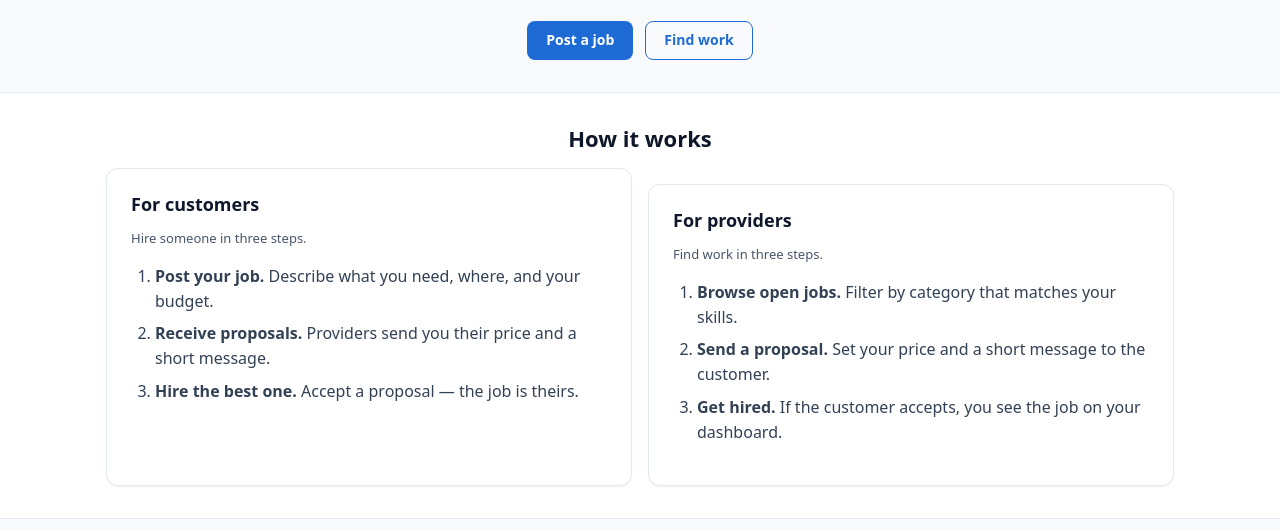
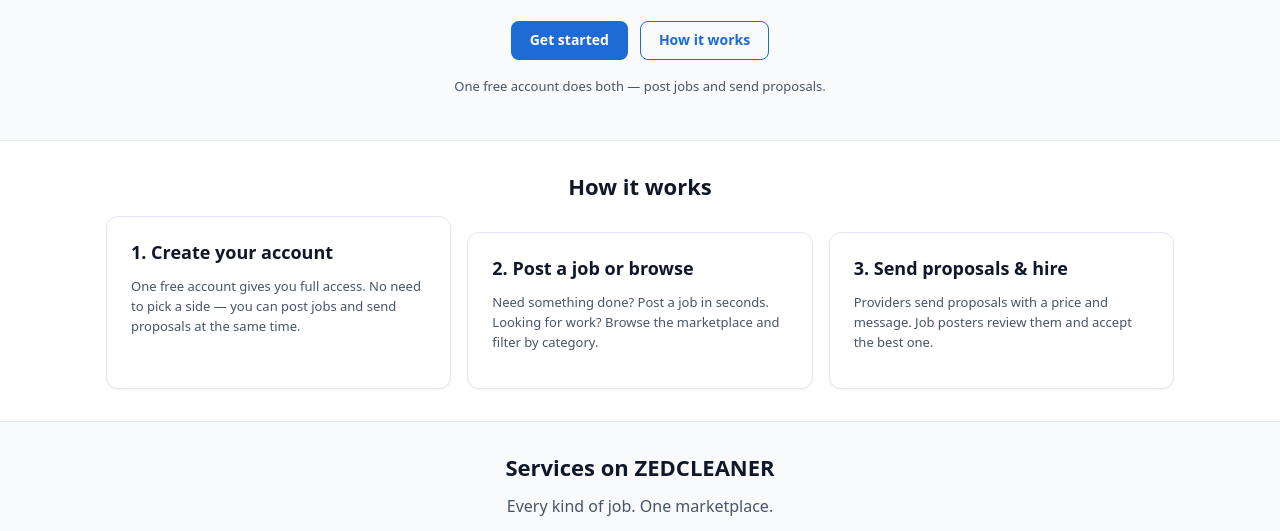
Before and after one commit to kapaipi/ZEDCLEANER, a plain HTML site: page index.html in a window 1280 px wide. Shown: the part 259-790 px from the top of the page. Drawn offline with Linux system fonts and the light colour scheme.

Commit message:
Update index.html — point at unified flow

```diff
--- a/index.html
+++ b/index.html
@@ -6,7 +6,6 @@
   <title>ZEDCLEANER — Get the job done.</title>
   <meta name="description" content="ZEDCLEANER is a service marketplace for Zambia. Post a job, receive proposals, hire the right person." />
 
-  <!-- The ONLY stylesheet in the project -->
   <link rel="stylesheet" href="assets/css/style.css" />
 </head>
 <body>
@@ -34,9 +33,10 @@
         <strong style="color: var(--blue-600);">Get the job done.</strong>
       </p>
       <div class="flex" style="justify-content: center; flex-wrap: wrap;">
-        <a href="auth.html" class="btn btn-primary">Post a job</a>
-        <a href="auth.html" class="btn btn-outline">Find work</a>
+        <a href="auth.html" class="btn btn-primary">Get started</a>
+        <a href="#how" class="btn btn-outline">How it works</a>
       </div>
+      <p class="small muted mt-4">One free account does both — post jobs and send proposals.</p>
     </div>
   </section>
 
@@ -45,28 +45,30 @@
     <div class="container">
       <h2 class="center mb-4">How it works</h2>
 
-      <div class="grid grid-2">
+      <div class="grid grid-3">
 
-        <!-- Customer flow -->
         <div class="card">
-          <h3>For customers</h3>
-          <p class="muted small">Hire someone in three steps.</p>
-          <ol style="padding-left: var(--sp-5); color: var(--ink-700);">
-            <li class="mb-2"><strong>Post your job.</strong> Describe what you need, where, and your budget.</li>
-            <li class="mb-2"><strong>Receive proposals.</strong> Providers send you their price and a short message.</li>
-            <li><strong>Hire the best one.</strong> Accept a proposal — the job is theirs.</li>
-          </ol>
+          <h3>1. Create your account</h3>
+          <p class="muted small">
+            One free account gives you full access. No need to pick a side —
+            you can post jobs and send proposals at the same time.
+          </p>
         </div>
 
-        <!-- Provider flow -->
         <div class="card">
-          <h3>For providers</h3>
-          <p class="muted small">Find work in three steps.</p>
-          <ol style="padding-left: var(--sp-5); color: var(--ink-700);">
-            <li class="mb-2"><strong>Browse open jobs.</strong> Filter by category that matches your skills.</li>
-            <li class="mb-2"><strong>Send a proposal.</strong> Set your price and a short message to the customer.</li>
-            <li><strong>Get hired.</strong> If the customer accepts, you see the job on your dashboard.</li>
-          </ol>
+          <h3>2. Post a job or browse</h3>
+          <p class="muted small">
+            Need something done? Post a job in seconds. Looking for work?
+            Browse the marketplace and filter by category.
+          </p>
+        </div>
+
+        <div class="card">
+          <h3>3. Send proposals & hire</h3>
+          <p class="muted small">
+            Providers send proposals with a price and message. Job posters
+            review them and accept the best one.
+          </p>
         </div>
 
       </div>
@@ -116,8 +118,6 @@
     </div>
   </footer>
 
-  <!-- Tiny inline script — sets the year in the footer.
-       This is the ONLY JS on this page, and it's harmless. -->
   <script>
     document.getElementById("year").textContent = new Date().getFullYear();
   </script>
```
